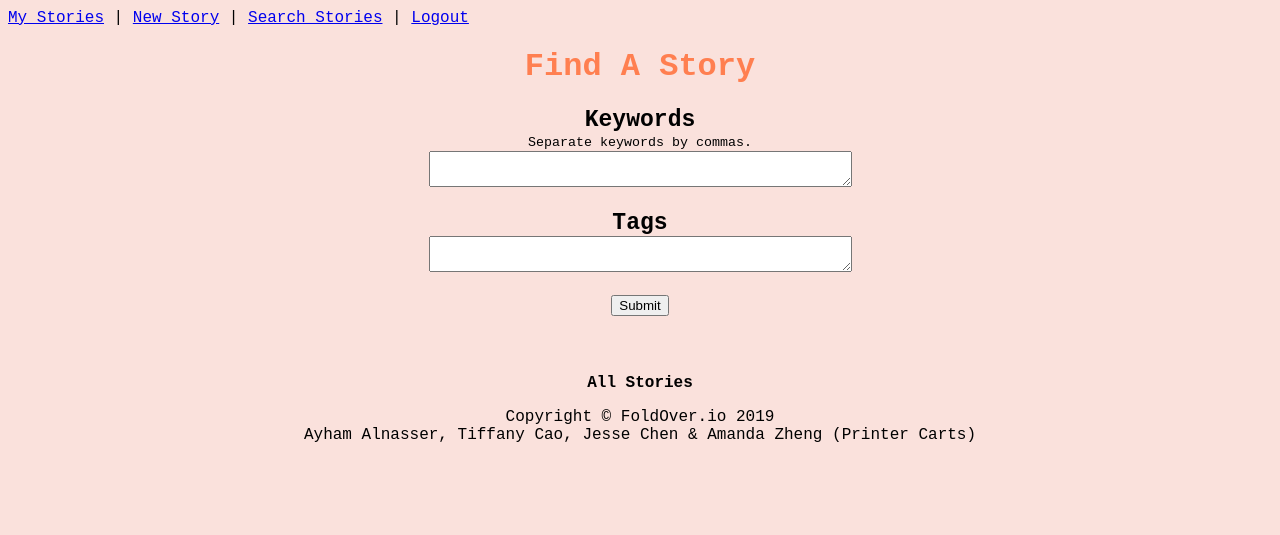
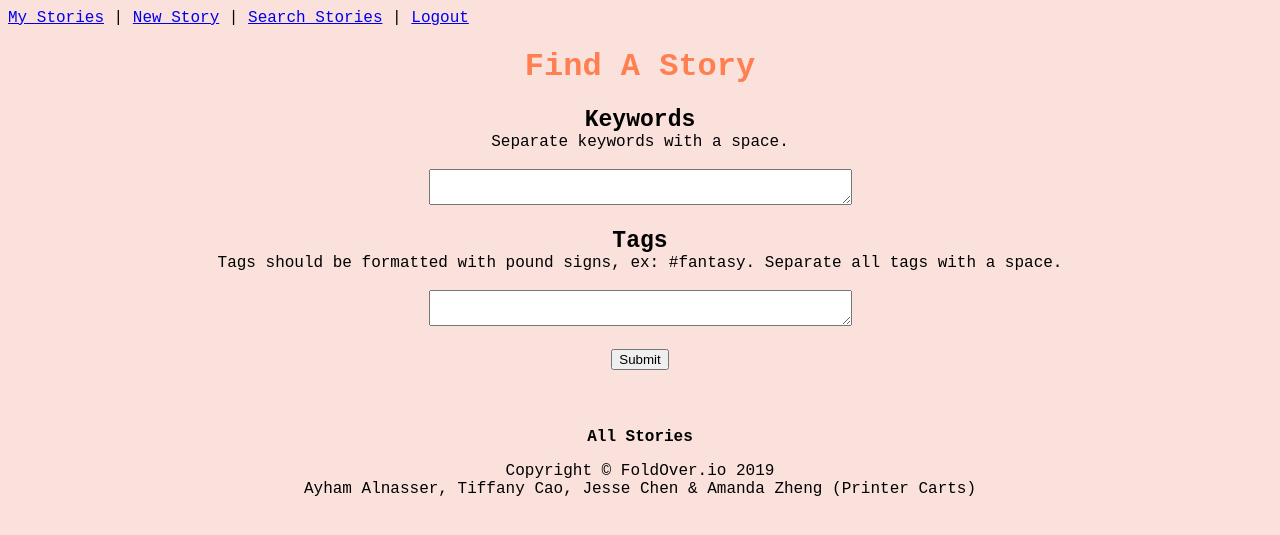
Before and after one commit to ahmedksultan/p00, a Flask app: page /search in a window 1280 px wide. Shown: the top 535 px of the page. Run offline with Flask 2, Linux system fonts and the light colour scheme; a user stored in the database is signed in.

Commit message:
added instructions

```diff
--- a/templates/searchpage.html
+++ b/templates/searchpage.html
@@ -15,13 +15,15 @@ Search
         <h1> <font color = "#FF7F50"> Find A Story </font> </h1>
         <form action = "/searchresults" method="POST">
           <big><big> <b> Keywords </b> </big></big><br>
-          <small>Separate keywords by commas.</small>
-          <br>
+          Separate keywords with a space.
+          <br><br>
           <textarea cols = "50"
             <input type = "search" name = "keywords">
           </textarea>
           <br><br>
           <big><big> <b> Tags </b> </big></big><br>
+          Tags should be formatted with pound signs, ex: #fantasy. Separate all tags with a space.
+          <br><br>
           <textarea cols = "50"
             <input type = "search" name = "tags">
           </textarea>
```
